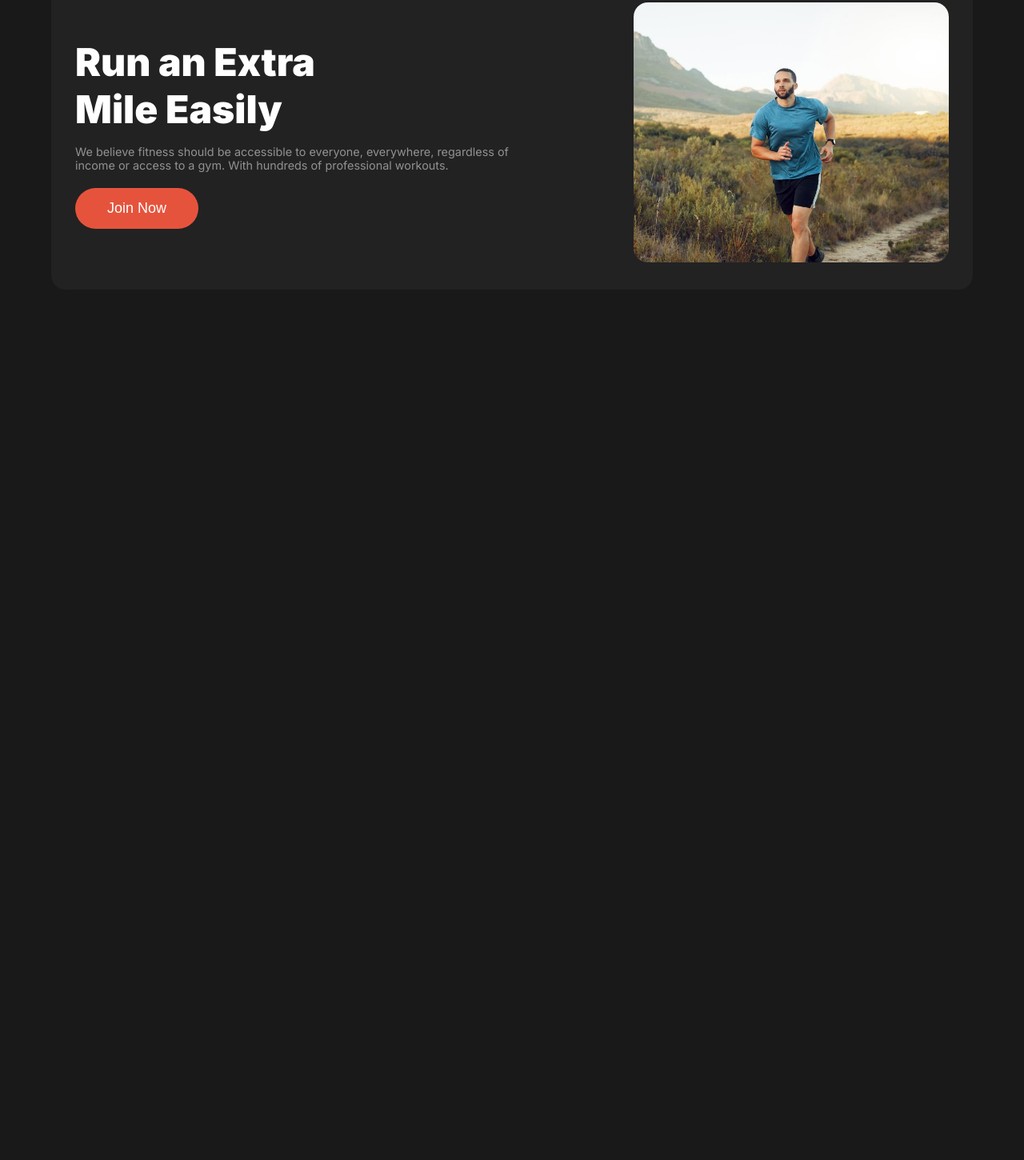
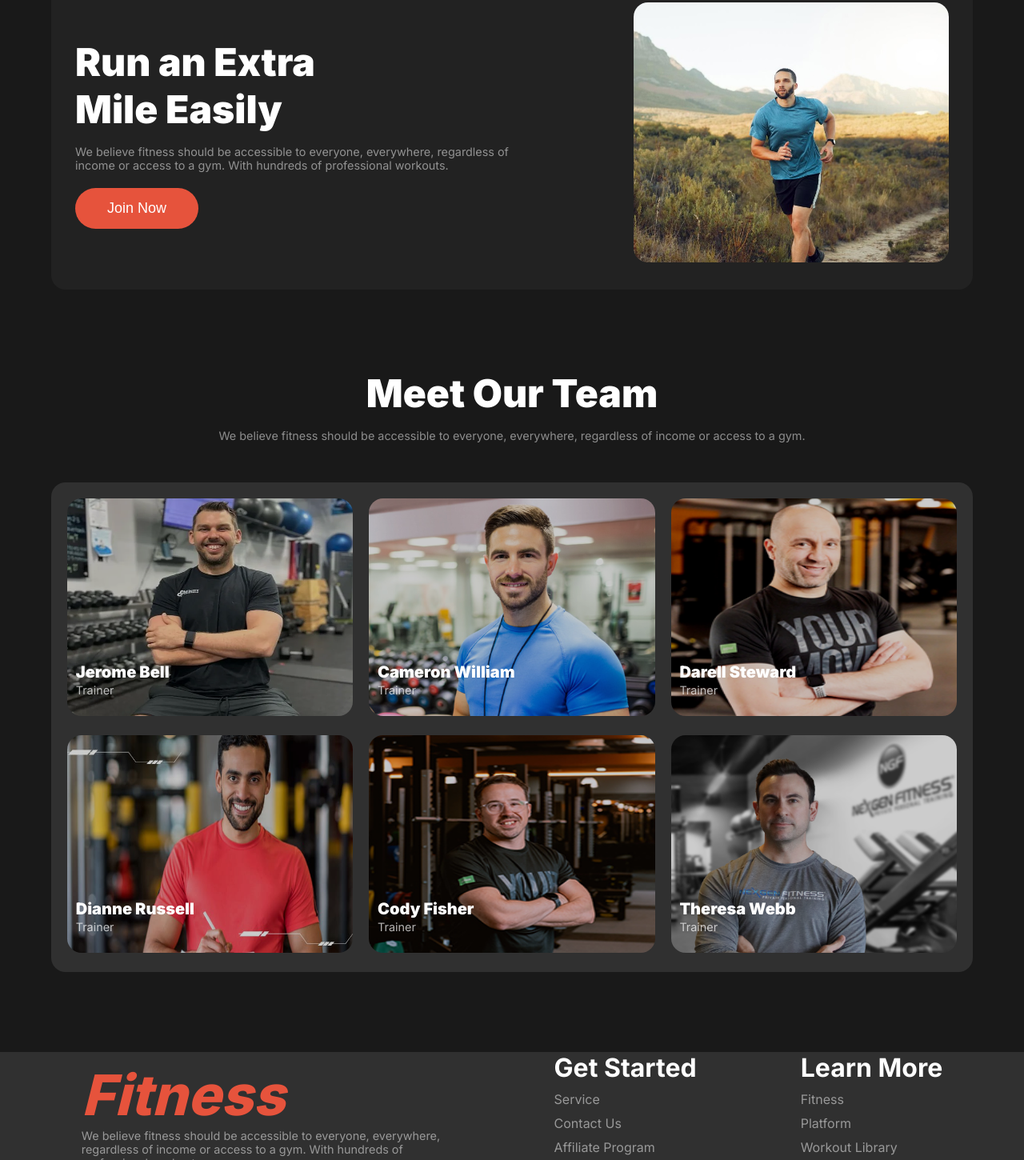
Before and after one commit to Jollypru/Assignment-2, a plain HTML site: page index.html in a window 1280 px wide. Shown: the part 1350-2800 px from the top of the page at 80% size. Before the commit the page ends 1812 px from the top, so only its background shows below. Drawn offline with Linux system fonts and the light colour scheme.

Commit message:
added meet our team section

```diff
--- a/index.html
+++ b/index.html
@@ -34,7 +34,9 @@
             </div>
         </div>
     </header>
+
     <main>
+        <!-- Change your habit -->
         <section class="change-your-habit">
             <h4 class="title">Change Your Habits</h4>
             <p class="description">We believe fitness should be accessible to everyone, everywhere, regardless of income or access to a gym.</p>
@@ -61,6 +63,8 @@
                 </div>
             </div>
         </section>
+
+        <!-- Run an Extra Mile Easily -->
         <section class="running-activity">
             <div class="info">
                 <h4 class="title">Run an Extra <br> Mile Easily</h4>
@@ -71,9 +75,72 @@
                 <img src="images/run - Copy.jpg" alt="">
             </div>
         </section>
+
+        <!-- Meet Our Team -->
+        <section class="meet-our-team">
+            <h4 class="title">Meet Our Team</h4>
+            <p class="description">We believe fitness should be accessible to everyone, everywhere, regardless of income or access to a gym.</p>
+            <div class="trainers">
+                <div class="trainer-1">
+                    <img src="images/trainer1.png" alt="">
+                    <h5 class="name">Jerome Bell</h5>
+                    <p class="role">Trainer</p>
+                </div>
+                <div class="trainer-2">
+                    <img src="images/trainer2.png" alt="">
+                    <h5 class="name">Cameron William</h5>
+                    <p class="role">Trainer</p>
+                </div>
+                <div class="trainer-3">
+                    <img src="images/trainer3.png" alt="">
+                    <h5 class="name">Darell Steward</h5>
+                    <p class="role">Trainer</p>
+                </div>
+                <div class="trainer-4">
+                    <img src="images/trainer4.png" alt="">
+                    <h5 class="name">Dianne Russell</h5>
+                    <p class="role">Trainer</p>
+                </div>
+                <div class="trainer-5">
+                    <img src="images/trainer5.png" alt="">
+                    <h5 class="name">Cody Fisher</h5>
+                    <p class="role">Trainer</p>
+                </div>
+                <div class="trainer-6">
+                    <img src="images/trainer6.png" alt="">
+                    <h5 class="name">Theresa Webb</h5>
+                    <p class="role">Trainer</p>
+                </div>
+            </div>
+        </section>
     </main>
-    <footer>
-
+    <footer class="container">
+        <div class="top-section">
+            <div class="brand-info">
+                <h3><i>Fitness</i></h3>
+                <p class="description">We believe fitness should be accessible to everyone, everywhere, regardless of income or access to a gym. With hundreds of professional workouts.</p>
+            </div>
+            <div class="get-started">
+                <h4 class="heading">Get Started</h4>
+                <ul class="items">
+                    <li>Service</li>
+                    <li>Contact Us</li>
+                    <li>Affiliate Program</li>
+                    <li>About us</li>
+                </ul>
+            </div>
+            <div class="more">
+                <h4 class="heading"> Learn More</h4>
+                <ul class="items">
+                    <li>Fitness</li>
+                    <li>Platform</li>
+                    <li>Workout Library</li>
+                    <li>App Design</li>
+                </ul>
+            </div>
+        </div>
+        <hr>
+        <p>All right reserved @Fitness 2024</p>
     </footer>
 </body>
 </html>
--- a/styles/style.css
+++ b/styles/style.css
@@ -142,6 +142,77 @@
     width: 100%;
     border-radius: 18px;
   }
+  .meet-our-team{
+    max-width: 90%;
+    margin: 0 auto;
+    text-align: center;
+    margin-bottom: 100px;
+  }
+  .trainers{
+    display: grid;
+    grid-template-columns: repeat(3, 1fr);
+    gap: 20px;
+    margin-top: 50px;
+    border-radius: 18px;
+    background: rgba(255, 255, 255, 0.1);
+    padding: 20px;
+
+  }
+  .trainers img{
+    width: 100%;
+    height: 272px;
+    border-radius: 18px;
+    filter: brightness(80%);
+  }
+  .trainer-1, .trainer-2, .trainer-3, .trainer-4, .trainer-5, .trainer-6{
+    position: relative;
+  }
+  .name{
+    position: absolute;
+    bottom: 17%;
+    left: 3%;
+    font-weight: 900;
+    font-size: 1.25rem;
+  }
+  .role{
+    position: absolute;
+    bottom: 10%;
+    left: 3%;
+    font-size: 0.9rem;
+    opacity: 0.7;
+  }
+
+  .container{
+    background: rgba(255, 255, 255, 0.1);
+    height: 300px;
+  }
+  .top-section{
+    display: flex;
+    gap: 130px;
+    width: 90%;
+    margin: 60px auto;
+    justify-content: center;
+    align-items: center;
+  }
+  .brand-info{
+    width: 40%;
+  }
+  .brand-info h3{
+    font-size: 4.375rem;
+    font-weight: 800;
+    color: #E6533C;
+  }
+  .heading{
+    font-size: 2rem;
+    font-weight: 700;
+  }
+  .items{
+    list-style: none;
+    opacity: 0.5;
+  }
+  ul > li{
+    margin-top: 10px;
+  }
   @media screen and (max-width: 576px) {
     .cards, .running-activity{
       flex-direction: column;
@@ -178,4 +249,7 @@
     .info button{
       width: 100%;
     }
+    .trainers{
+      grid-template-columns: repeat(1, 1fr);
+    }
   }
```
Also changed, not shown: images/trainer1.png (added), images/trainer3.png (added), images/trainer4.png (added), images/trainer5.png (added), images/trainer6.png (added).
